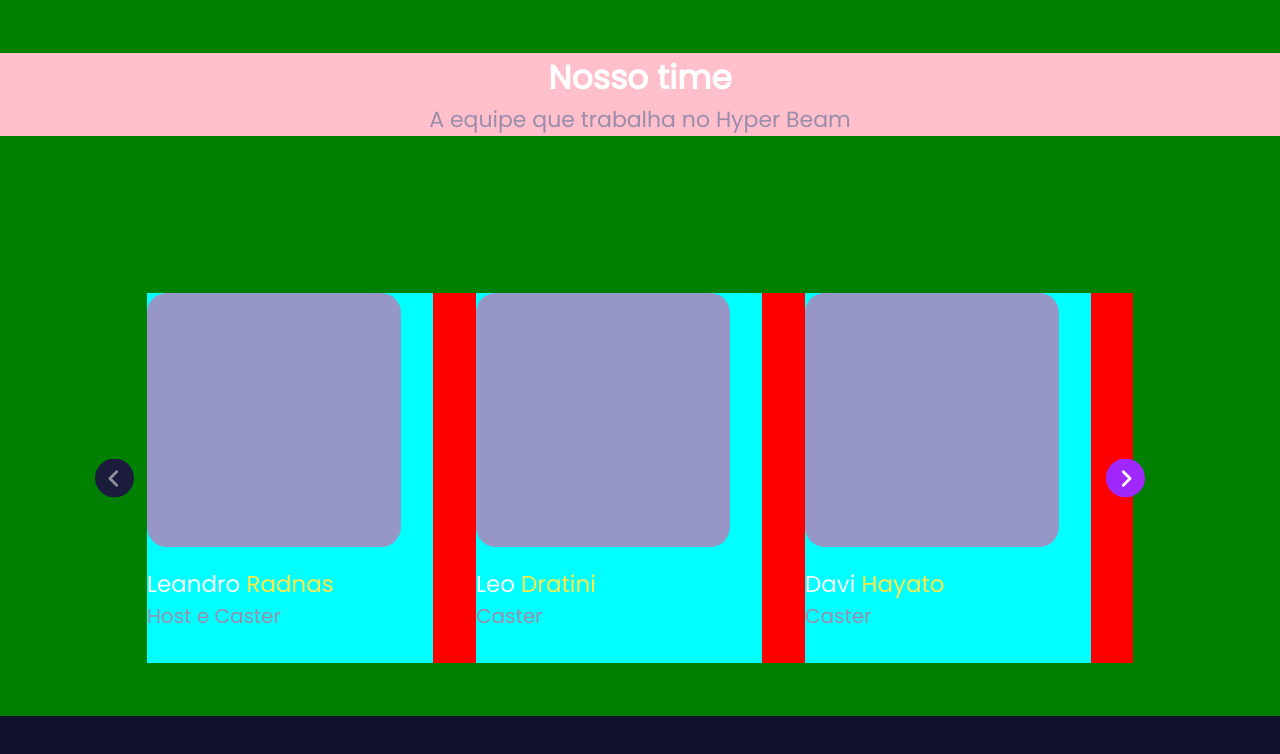
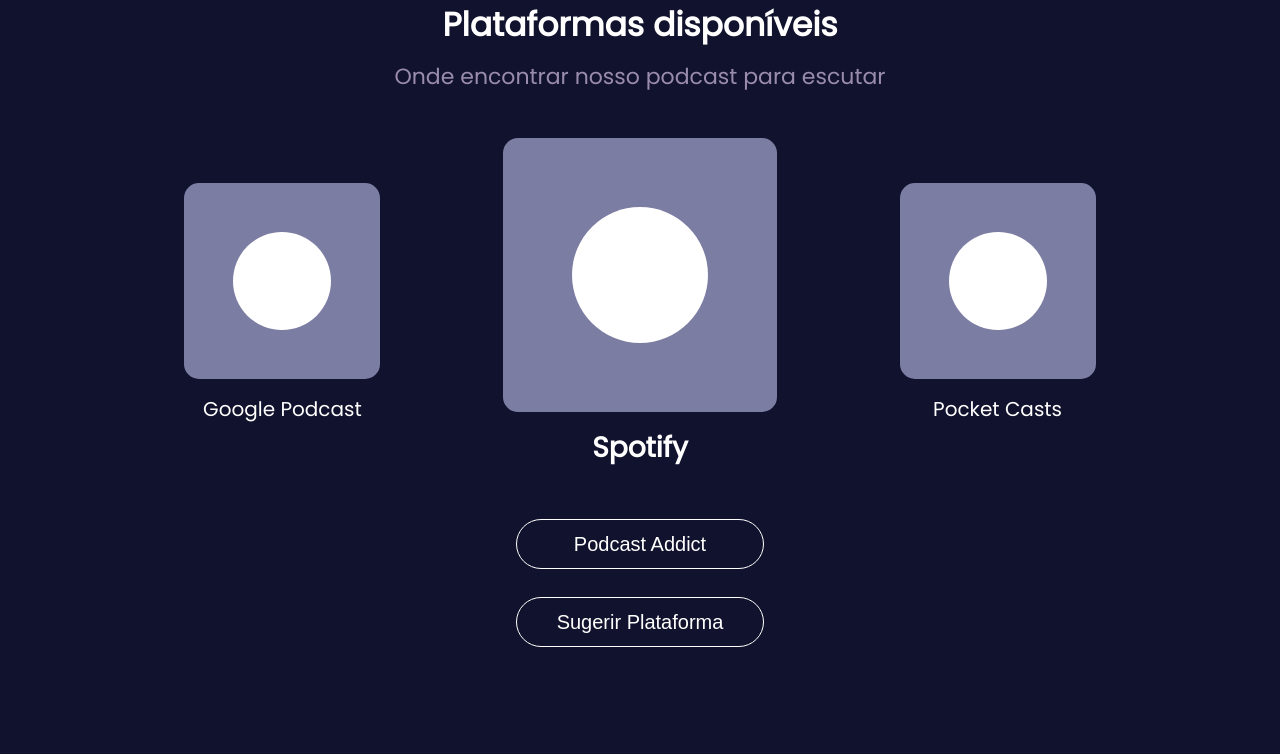
Before and after one commit to lucas-wyllame/hyper-beam, a Next.js app: page / in a window 1280 px wide. Shown: the top 754 px of the page. Built offline with nearby package versions, Linux system fonts and the light colour scheme.

Commit message:
fix(AvailablePlats): make responsivity with mobile first strategy

```diff
--- a/src/components/AvailablePlats/index.js
+++ b/src/components/AvailablePlats/index.js
@@ -13,25 +13,25 @@ import {
 export default function AvailablePlats() {
   return (
     <Content>
-      <Title>Plataformas disponíveis</Title>
-      <Desc>Onde encontrar nosso podcast para escutar</Desc>
+      <Title textAlign="center" margin="0 0 10px 0">
+        Plataformas disponíveis
+      </Title>
+      <Desc textAlignDesc="center">
+        Onde encontrar nosso podcast para escutar
+      </Desc>
       <Plats>
         {platsLinks.map((res, index) => {
           return (
             // eslint-disable-next-line react/jsx-key
-            <PlatsGroup key={index}>
+            <PlatsGroup colorHoverText={res.colorHoverText} key={index}>
               <PlatsCards
                 width={res.width}
                 height={res.height}
-                widthCardsMobile={res.widthCardsMobile}
-                heightCardsMobile={res.heightCardsMobile}
-                backColor={res.backColor}
                 widthHover={res.widthHover}
                 heightHover={res.heightHover}
+                backColor={res.backColor}
                 widthHoverDiv={res.widthHoverDiv}
                 heightHoverDiv={res.heightHoverDiv}
-                widthCards1290={res.widthCards1290}
-                heightCards1050={res.heightCards1050}
                 href={res.url}
                 target="_blank"
                 rel="noreferrer"
@@ -46,6 +46,7 @@ export default function AvailablePlats() {
                 target="_blank"
                 rel="noreferrer"
                 fontSize={res.fontSize}
+                fontWeight={res.fontWeight}
                 margin={"15px 0 0 0"}
               >
                 {res.name}
--- a/src/components/AvailablePlats/platsLinks.js
+++ b/src/components/AvailablePlats/platsLinks.js
@@ -2,51 +2,37 @@ export const platsLinks = [
   {
     name: "Google Podcast",
     url: "https://bit.ly/3QiAwf6",
-      width: "55%",
-      height: "272px",
-      widthCardsMobile: "196px",
-      heightCardsMobile: "196px",
-      widthIcon: "55%",
-      heightIcon: "50%",
-      widthIcon1050: "",
-      heightIcon1050: "",
-      fontSize: "20px",
-      widthCards1290: "70%",
-      heightCards1050: "225px",
+    width: "196px",
+    height: "196px",
+    widthIcon: "98px",
+    heightIcon: "98px",
+    fontSize: "2rem",
+    fontWeight: "normal",
   },
   {
+    colorHoverText: "green",
     name: "Spotify",
     url: "https://spoti.fi/3QbrMHI",
-      width: "75%",
-      height: "350px",
-      widthCardsMobile: "274px",
-      heightCardsMobile: "274px",
+    width: "274px",
+    height: "274px",
     widthHover: "288px",
     heightHover: "288px",
+    widthIcon: "136px",
+    heightIcon: "136px",
     widthHoverDiv: "146px",
     heightHoverDiv: "146px",
-      widthIcon: "52%",
-      heightIcon: "53%",
-      widthIcon1050: "",
-      heightIcon1050: "",
     backColor: "green",
-      fontSize: "28px",
-      widthCards1290: "90%",
-      heightCards1050: "280px",
+    fontSize: "2.8rem",
+    fontWeight: "600",
   },
   {
     name: "Pocket Casts",
     url: "https://bit.ly/3PgAZ0e",
-      width: "55%",
-      height: "272px",
-      widthCardsMobile: "196px",
-      heightCardsMobile: "196px",
-      widthIcon: "55%",
-      heightIcon: "50%",
-      widthIcon1050: "",
-      heightIcon1050: "",
-      fontSize: "20px",
-      widthCards1290: "70%",
-      heightCards1050: "225px",
+    width: "196px",
+    height: "196px",
+    widthIcon: "98px",
+    heightIcon: "98px",
+    fontSize: "2rem",
+    fontWeight: "normal",
   },
 ];
--- a/src/components/AvailablePlats/styles.js
+++ b/src/components/AvailablePlats/styles.js
@@ -2,40 +2,56 @@ import styled from "styled-components";
 
 export const Content = styled.div`
   width: 100%;
-  height: 900px;
-  background: #11129d;
+  height: 1401px;
+  padding: 0 44px;
+  /* background: #11129d; */
   display: flex;
   flex-direction: column;
   justify-content: flex-start;
   align-items: center;
-  @media (max-width: 480px) {
-    height: 1401px;
-    padding: 0;
-    margin-top: 40px;
+  margin-top: 40px;
+  @media (min-width: 1024px) {
+    height: 900px;
+    margin-top: 0;
   }
 `;
 
 export const Plats = styled.div`
-  width: 80%;
-  height: 80%;
-  background: red;
+  width: 100%;
+  height: 65%;
+  flex-direction: column;
+  /* background: red; */
   display: flex;
   justify-content: space-between;
   align-items: center;
-  margin-bottom: 50px;
-  @media (max-width: 1680px) {
-    width: 95%;
+  margin-bottom: 56px;
+  margin-top: 45px;
+  @media (min-width: 1024px) {
+    width: 90%;
+    height: auto;
+    flex-direction: row;
+    margin-bottom: 50px;
   }
-  @media (max-width: 1290px) {
-    width: 100%;
+  @media (min-width: 1440px) {
+    width: 80%;
   }
+`;
 
-  @media (max-width: 480px) {
-    width: 100%;
-    height: 65%;
-    flex-direction: column;
-    margin-bottom: 56px;
-    margin-top: 45px;
+export const PlatsGroup = styled.div`
+  width: 100%;
+  height: auto;
+  /* background: yellow; */
+  display: flex;
+  flex-direction: column;
+  align-items: center;
+  justify-content: center;
+  :hover {
+    a{
+      color: ${(props) => props.colorHoverText};
+    }
+  }
+  @media (min-width: 1024px) {
+    width: 34%;
   }
 `;
 
@@ -48,16 +64,6 @@ export const PlatsCards = styled.a`
   justify-content: center;
   align-items: center;
   border-radius: 15px;
-  @media (max-width: 1290px) {
-    width: ${(props) => props.widthCards1290};
-  }
-  @media (max-width: 1050px) {
-    height: ${(props) => props.heightCards1050};
-  }
-  @media (max-width: 480px) {
-    width: ${(props) => props.widthCardsMobile};
-    height: ${(props) => props.heightCardsMobile};
-  }
   :hover {
     width: ${(props) => props.widthHover};
     height: ${(props) => props.heightHover};
@@ -67,6 +73,10 @@ export const PlatsCards = styled.a`
       background: ${(props) => props.backColor};
     }
   }
+  @media (min-width: 1024px) {
+    width: ${(props) => props.widthLaptop};
+    height: ${(props) => props.heightLaptop};
+  }
 `;
 
 export const PlatsIcons = styled.div`
@@ -74,48 +84,32 @@ export const PlatsIcons = styled.div`
   height: ${(props) => props.heightIcon};
   background: #fff;
   border-radius: 50%;
-  @media (max-width: 1050px) {
-    width: ${(props) => props.widthIcon1050};
-    height: ${(props) => props.heightIcon1050};
-  }
-`;
-
-export const PlatsGroup = styled.div`
-  width: 34%;
-  height: 390px;
-  background: yellow;
-  display: flex;
-  flex-direction: column;
-  align-items: center;
-  justify-content: center;
-  @media (max-width: 1050px) {
-    height: 350px;
-  }
-  @media (max-width: 480px) {
-    height: auto;
-    width: 80%;
+  @media (min-width: 1024px) {
+    width: ${(props) => props.widthIconLaptop};
+    height: ${(props) => props.heightIconLaptop};
   }
 `;
 
 export const PlatsTitle = styled.a`
-  width: auto;
   font-size: ${(props) => props.fontSize};
   color: #ffffff;
   margin: ${(props) => props.margin};
-  font-weight: bold;
+  font-weight: ${(props) => props.fontWeight};
   padding-left: ${(props) => props.paddingLeft};
   padding-right: ${(props) => props.paddingRight};
+  @media (min-width: 1024px) {
+  }
 `;
 
-export const PlatsButton = styled.a`
-  width: 290px;
-  height: 90px;
-  font-size: 20px;
+export const PlatsButton = styled.button`
+  width: 248px;
+  height: 50px;
+  font-size: 2rem;
   color: #fff;
+  background: none;
   border-radius: 44px;
-  background: none;
   border: 1px solid #ffffff;
-  margin-bottom: 25px;
+  margin-bottom: 28px;
   cursor: pointer;
   display: flex;
   justify-content: center;
@@ -126,10 +120,8 @@ export const PlatsButton = styled.a`
     color: #11122d;
     background: #fff;
   }
-  @media (max-width: 480px) {
-    grid-column: ${(props) => props.gridColumnMobile};
-    grid-row: ${(props) => props.gridRowMobile};
-    width: 248px;
-    height: 50px;
+  @media (min-width: 1024px) {
+    grid-column: ${(props) => props.gridColumnLaptop};
+    grid-row: ${(props) => props.gridRowLaptop};
   }
 `;
--- a/src/pages/index.js
+++ b/src/pages/index.js
@@ -15,8 +15,8 @@ export default function Home() {
       {/* <About /> */}
       <GlobalStyles />
       {/* <LastEpisodes /> */}
-      <OurTeam />
-      {/* <AvailablePlats /> */}
+      {/* <OurTeam /> */}
+      <AvailablePlats />
       {/* <Footer /> */}
     </>
   );
--- a/src/styles/globalStyles.js
+++ b/src/styles/globalStyles.js
@@ -10,11 +10,10 @@ export const GlobalStyles = createGlobalStyle`
 
 export const Title = styled.p`
   font-size: 2.7rem;
-  /* text-align: ${(props) => props.textAlignMobile}; */
-  /* margin: ${(props) => props.margin}; */
+  text-align: ${(props) => props.textAlign};
+  margin: ${(props) => props.margin};
   color: #fff;
   font-weight: bold;
-  margin: 0;
   @media (min-width: 768px) {
     font-size: 2.8rem;
   }
@@ -28,7 +27,7 @@ export const Title = styled.p`
 
 export const Desc = styled.h1`
   font-size: 1.6rem;
-  /* text-align: ${(props) => props.textAlignDescMobile}; */
+  text-align: ${(props) => props.textAlignDesc};
   margin: 0;
   color: #9a8dac;
   font-weight: 500;
```
Also changed, not shown: src/components/Plats/index.js (+14 -14 lines). Lines whose indentation alone changed are shown as unchanged.
